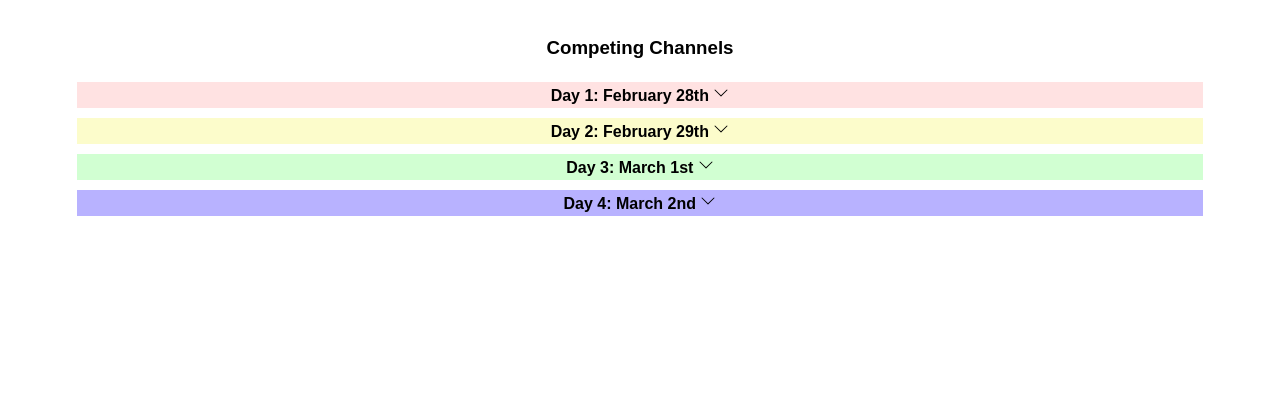
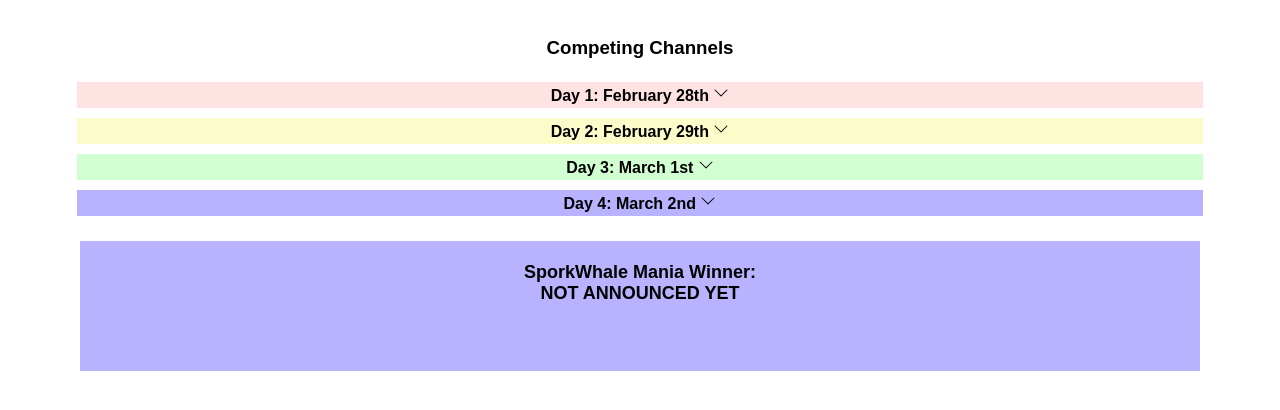
Before and after one commit to liquality/sporkwhale-farcaster-frame-4, a Next.js app: page / in a window 1280 px wide. Shown: the top 410 px of the page. Built offline with nearby package versions, Linux system fonts and the light colour scheme; no server answers; the database is empty.

Commit message:
some final style fixes

```diff
--- a/src/components/leaderboard-mobile.tsx
+++ b/src/components/leaderboard-mobile.tsx
@@ -53,6 +53,9 @@ export default function LeaderboardMobile() {
           {renderDay(4, 'Day 4: March 2nd', '#B8B2FF')}
         </>
       )}
+      <div className="winner-box">
+        <br></br>SporkWhale Mania Winner: <br></br>NOT ANNOUNCED YET
+      </div>
     </div>
   )
 }
--- a/src/components/leaderboard.css
+++ b/src/components/leaderboard.css
@@ -41,3 +41,13 @@
 .expanded-day{
     width: 90%;
 }
+
+.winner-box{
+    text-align: center;
+    font-weight: 700;
+    height: 130px;
+    margin-top:20px;
+    background-color: #B8B2FF;
+    width: 90%;
+    font-size: 18px;
+}
```
